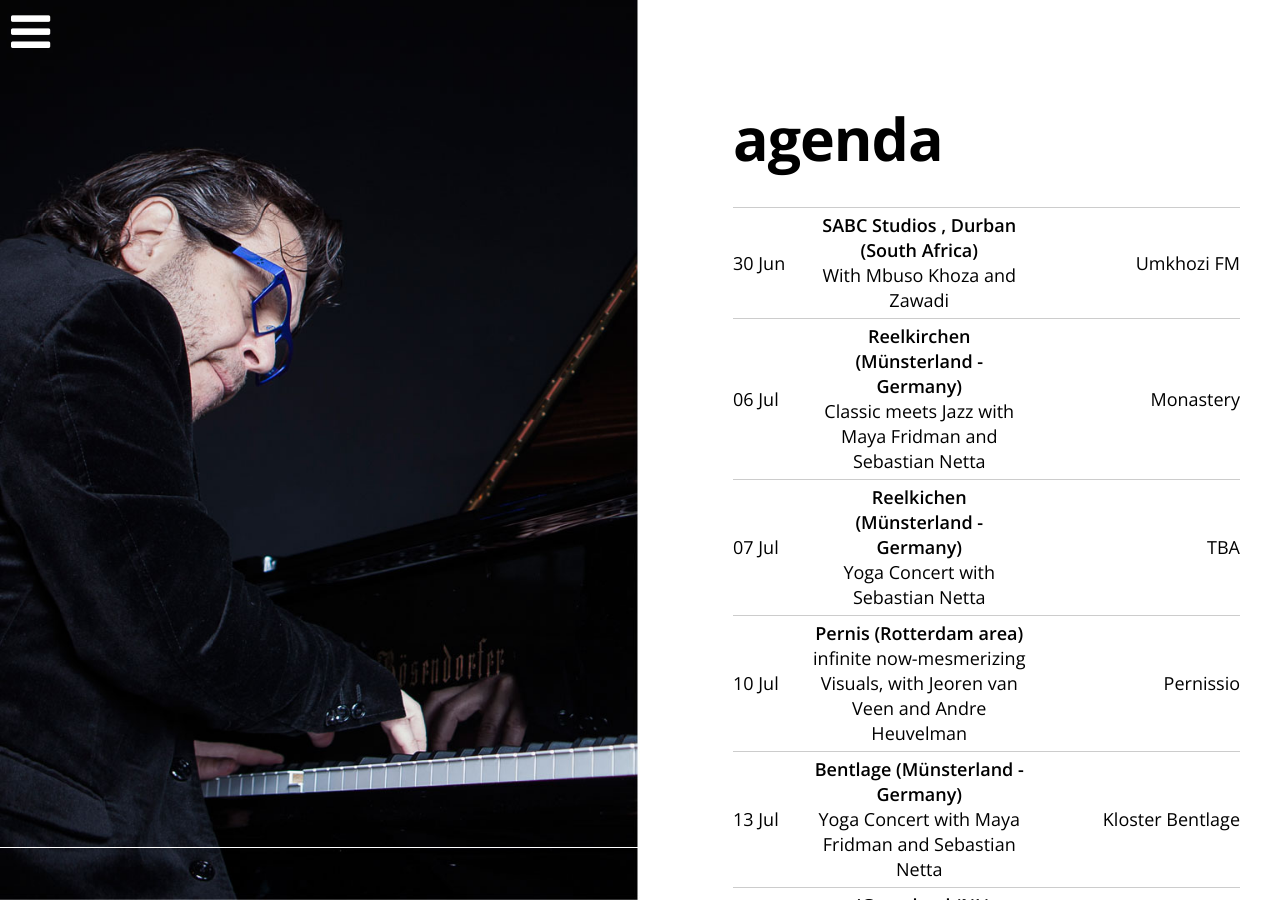
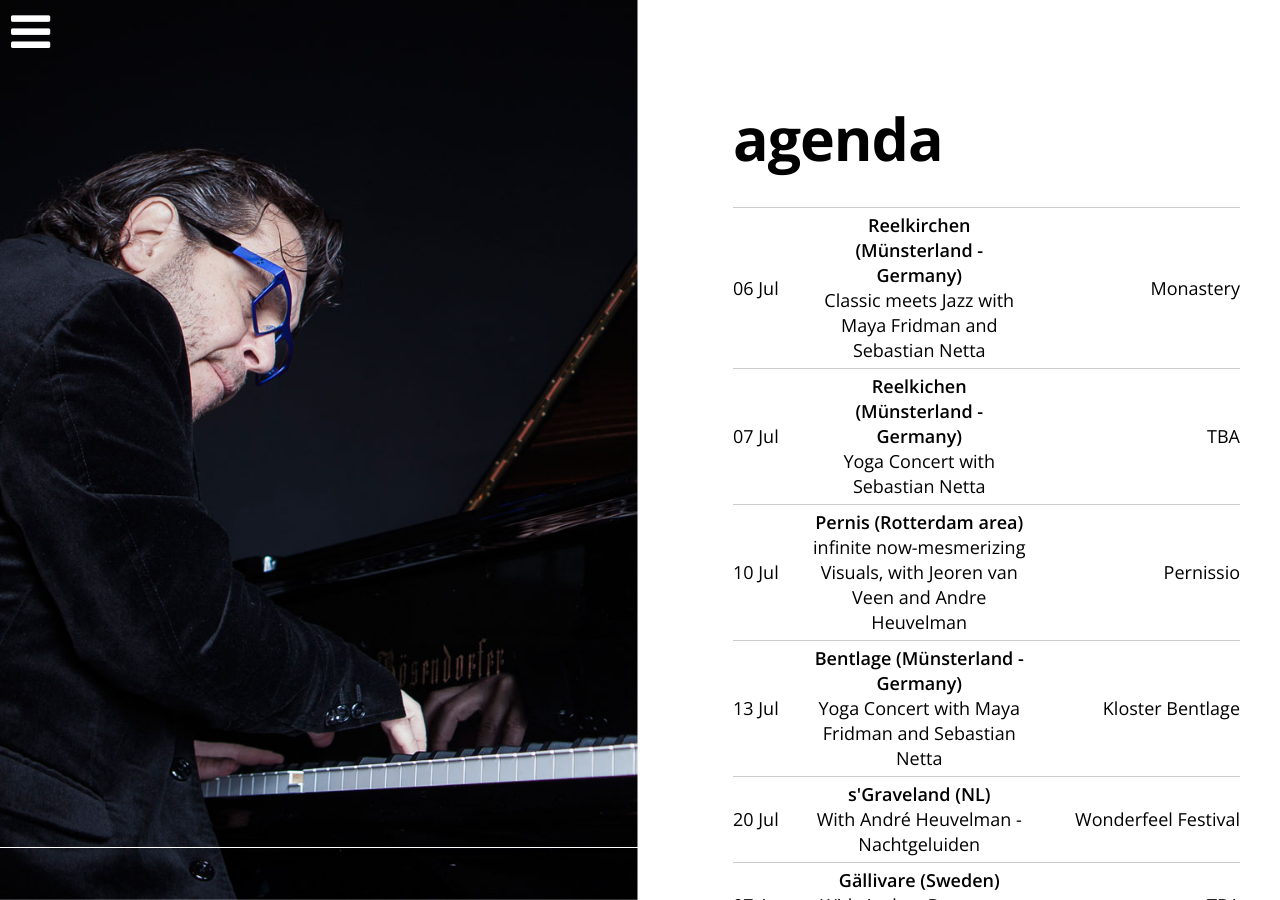
Before and after one commit to mikedelferro/website, a Jekyll site: the page built from agenda.html, in a window 1280 px wide and 900 px high. Built offline with Jekyll 4.4.1, drawn with Linux system fonts in a browser that asks for light colours; nearby versions of some CDN libraries.

Commit message:
Updated '_config.yml' via CloudCannon

```diff
--- a/_config.yml
+++ b/_config.yml
@@ -52,11 +52,6 @@ gigs:
     location: Wonderfeel Festival
     venue: s'Graveland (NL)
     url: 'https://www.wonderfeel.nl'
-  - title: With Mbuso Khoza and Zawadi
-    date: 2019-06-30 18:00:00
-    location: Umkhozi FM
-    venue: 'SABC Studios , Durban (South Africa)'
-    url:
   - title: With Anders Bergcrantz and Hans de Waard
     date: 2019-08-07 20:00:00
     location: TBA
```
